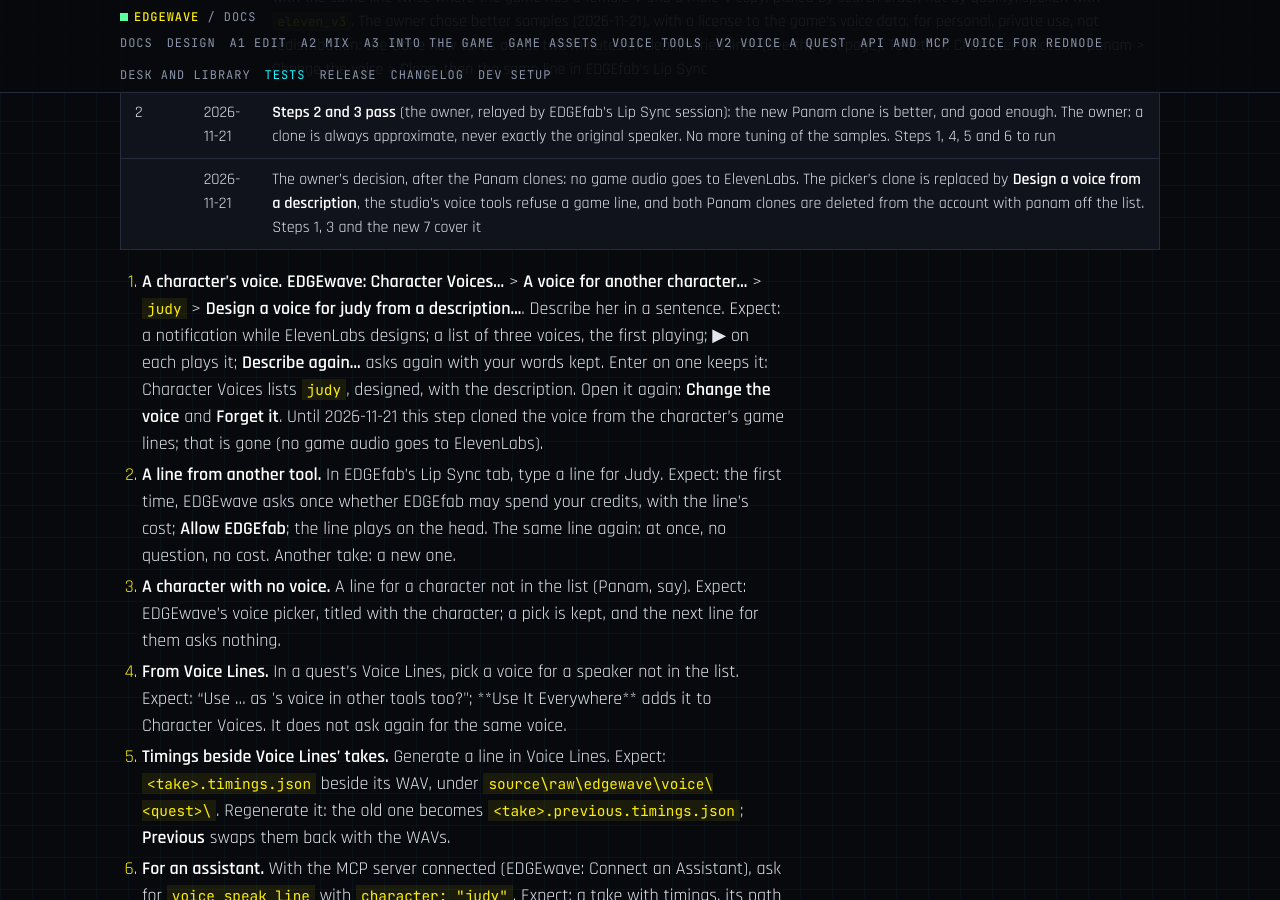
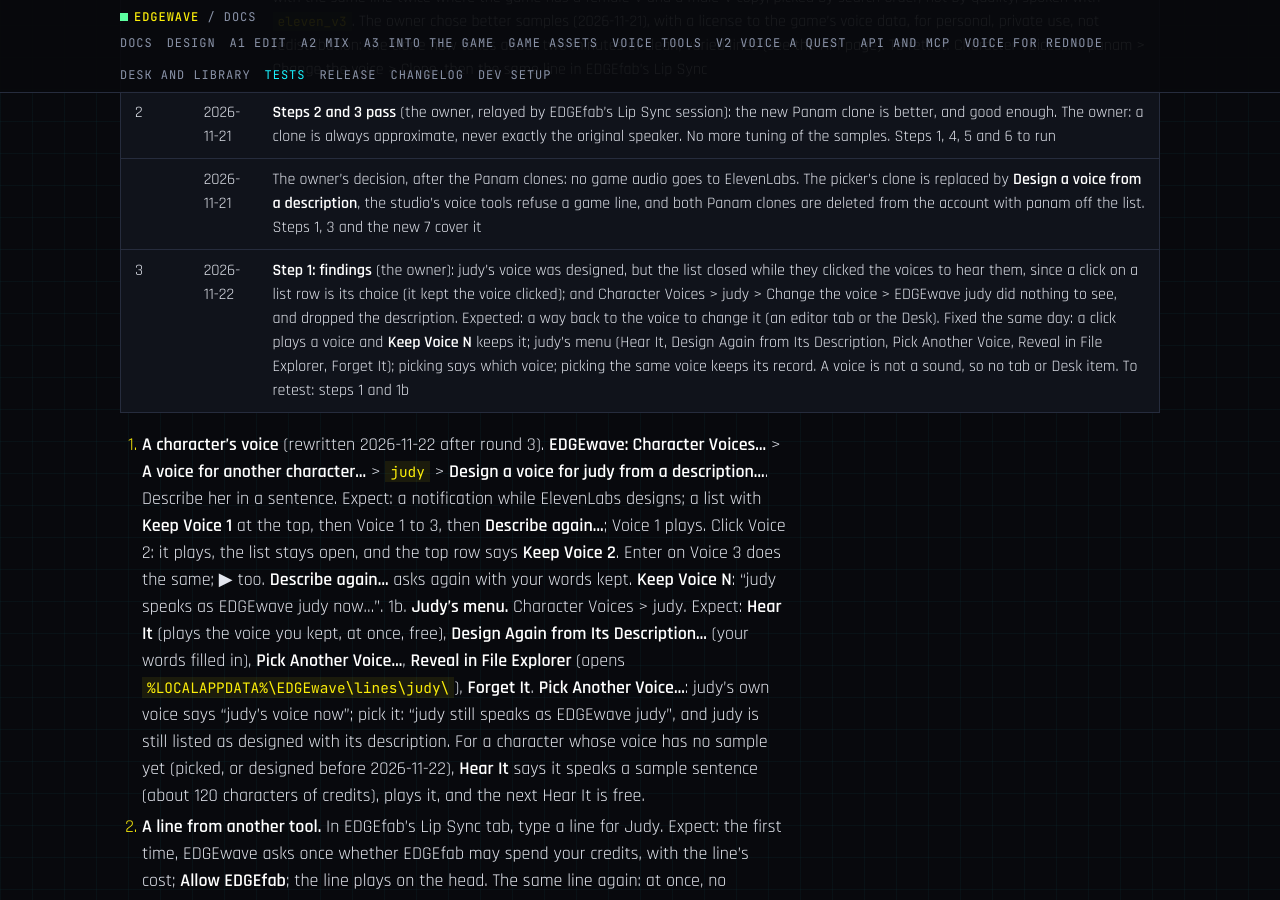
Before and after one commit to Edgemodders/EDGEwave, a Jekyll site: the page built from docs/testing.md, in a window 1280 px wide and 900 px high, scrolled down 31687 px. Built offline with Jekyll 4.4.1, drawn with Linux system fonts in a browser that asks for light colours; our own code applies the rules of GitHub Pages for plain Markdown files.

Commit message:
Docs: Character Voices' new menu; #13 round 3's findings and steps 1 and 1b to retest
Co-Authored-By: Claude Opus 5.5 <noreply@anthropic.com>

```diff
--- a/docs/testing.md
+++ b/docs/testing.md
@@ -453,8 +453,10 @@ Built 2026-11-20 for EDGEfab's Lip Sync tab ([#13](https://github.com/Edgemodder
 | 1 | 2026-11-21 | **Partly run**: the owner's first line through EDGEfab's Lip Sync tab, for Panam (step 3, then 2). speakLine spoke it and the audio and timings played on the head, but the voice "very clearly did not sound like Panam". It was the clone the picker made (**Clone panam's voice from their game lines**), from the first minute of English lines the archive search returned: mostly q307 and one Sobchak scene, with the same line twice where the game has a female-V and a male-V copy, picked by search order, not by quality; spoken with `eleven_v3`. The owner chose better samples (2026-11-21), with a license to the game's voice data, for personal, private use, not redistribution: the clone now takes about two minutes of clean, varied lines (see the API page). To retest: Character Voices… > panam > Change the voice > Clone, then the same line in EDGEfab's Lip Sync |
 | 2 | 2026-11-21 | **Steps 2 and 3 pass** (the owner, relayed by EDGEfab's Lip Sync session): the new Panam clone is better, and good enough. The owner: a clone is always approximate, never exactly the original speaker. No more tuning of the samples. Steps 1, 4, 5 and 6 to run |
 | | 2026-11-21 | The owner's decision, after the Panam clones: no game audio goes to ElevenLabs. The picker's clone is replaced by **Design a voice from a description**, the studio's voice tools refuse a game line, and both Panam clones are deleted from the account with panam off the list. Steps 1, 3 and the new 7 cover it |
+| 3 | 2026-11-22 | **Step 1: findings** (the owner): judy's voice was designed, but the list closed while they clicked the voices to hear them, since a click on a list row is its choice (it kept the voice clicked); and Character Voices > judy > Change the voice > EDGEwave judy did nothing to see, and dropped the description. Expected: a way back to the voice to change it (an editor tab or the Desk). Fixed the same day: a click plays a voice and **Keep Voice N** keeps it; judy's menu (Hear It, Design Again from Its Description, Pick Another Voice, Reveal in File Explorer, Forget It); picking says which voice; picking the same voice keeps its record. A voice is not a sound, so no tab or Desk item. To retest: steps 1 and 1b |
 
-1. **A character's voice.** **EDGEwave: Character Voices…** > **A voice for another character…** > `judy` > **Design a voice for judy from a description…**. Describe her in a sentence. Expect: a notification while ElevenLabs designs; a list of three voices, the first playing; ▶ on each plays it; **Describe again…** asks again with your words kept. Enter on one keeps it: Character Voices lists `judy`, designed, with the description. Open it again: **Change the voice** and **Forget it**. Until 2026-11-21 this step cloned the voice from the character's game lines; that is gone (no game audio goes to ElevenLabs).
+1. **A character's voice** (rewritten 2026-11-22 after round 3). **EDGEwave: Character Voices…** > **A voice for another character…** > `judy` > **Design a voice for judy from a description…**. Describe her in a sentence. Expect: a notification while ElevenLabs designs; a list with **Keep Voice 1** at the top, then Voice 1 to 3, then **Describe again…**; Voice 1 plays. Click Voice 2: it plays, the list stays open, and the top row says **Keep Voice 2**. Enter on Voice 3 does the same; ▶ too. **Describe again…** asks again with your words kept. **Keep Voice N**: "judy speaks as EDGEwave judy now…".
+1b. **Judy's menu.** Character Voices > judy. Expect: **Hear It** (plays the voice you kept, at once, free), **Design Again from Its Description…** (your words filled in), **Pick Another Voice…**, **Reveal in File Explorer** (opens `%LOCALAPPDATA%\EDGEwave\lines\judy\`), **Forget It**. **Pick Another Voice…**: judy's own voice says "judy's voice now"; pick it: "judy still speaks as EDGEwave judy", and judy is still listed as designed with its description. For a character whose voice has no sample yet (picked, or designed before 2026-11-22), **Hear It** says it speaks a sample sentence (about 120 characters of credits), plays it, and the next Hear It is free.
 2. **A line from another tool.** In EDGEfab's Lip Sync tab, type a line for Judy. Expect: the first time, EDGEwave asks once whether EDGEfab may spend your credits, with the line's cost; **Allow EDGEfab**; the line plays on the head. The same line again: at once, no question, no cost. Another take: a new one.
 3. **A character with no voice.** A line for a character not in the list (Panam, say). Expect: EDGEwave's voice picker, titled with the character; a pick is kept, and the next line for them asks nothing.
 4. **From Voice Lines.** In a quest's Voice Lines, pick a voice for a speaker not in the list. Expect: "Use … as <speaker>'s voice in other tools too?"; **Use It Everywhere** adds it to Character Voices. It does not ask again for the same voice.
```
Also changed, not shown: docs/api.md (+1 -1 lines).
